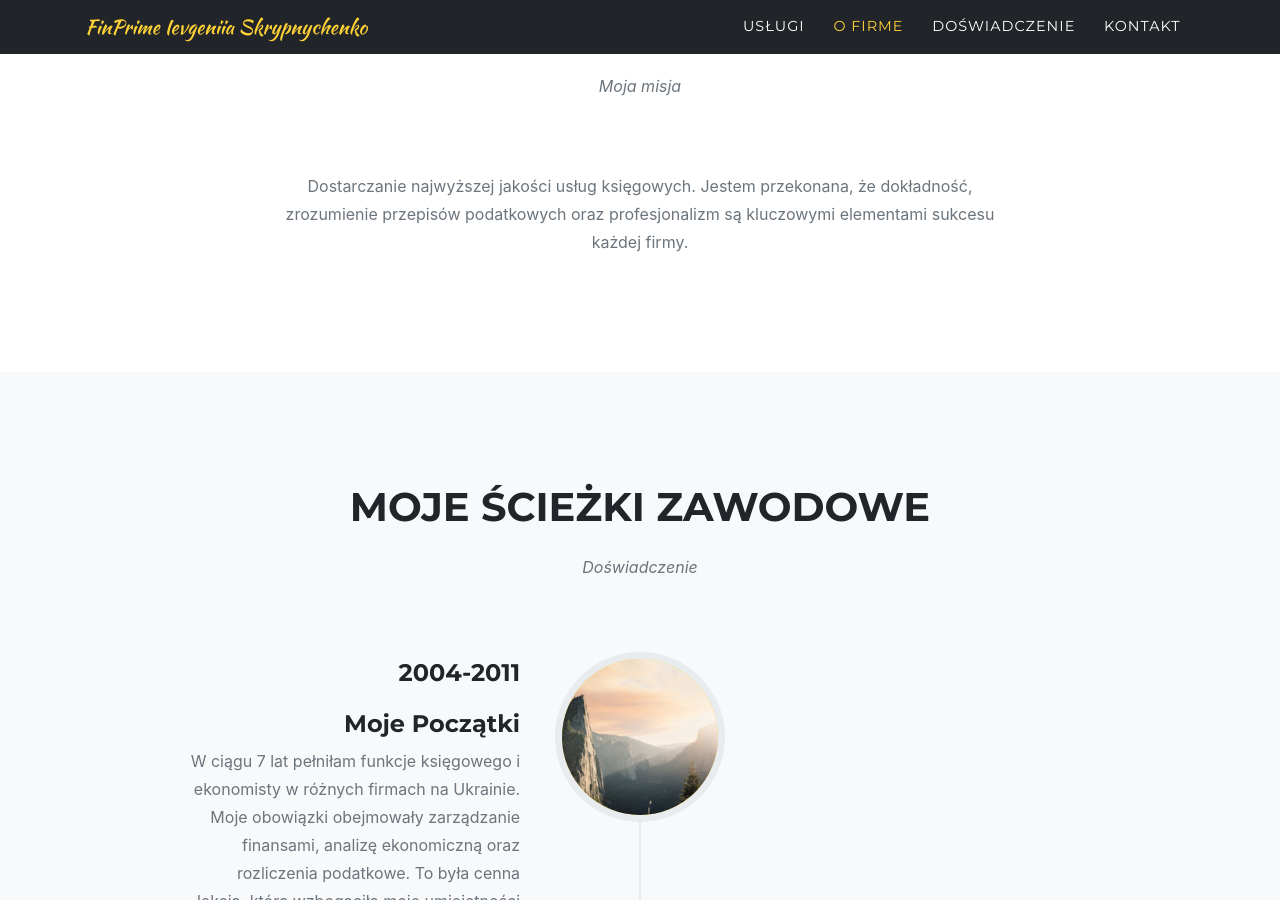
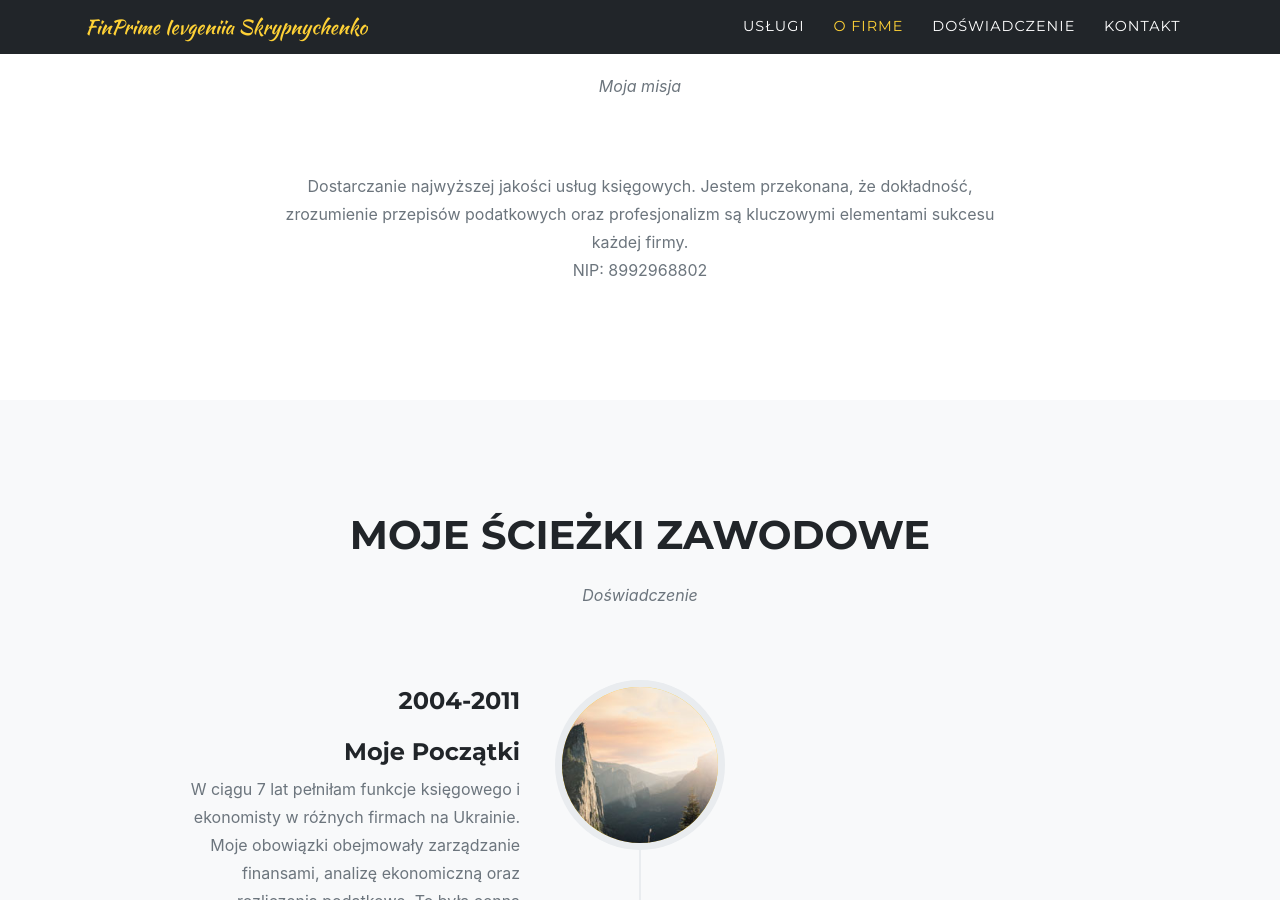
Before and after one commit to scripnichenko/finprime, a Jekyll site: the page built from index.md, in a window 1280 px wide and 900 px high, scrolled down 1799 px. Built offline with Jekyll 4.4.1, drawn with Linux system fonts in a browser that asks for light colours; some web fonts are replaced.

Commit message:
added NIP

```diff
--- a/_data/sitetext.yml
+++ b/_data/sitetext.yml
@@ -64,7 +64,7 @@ en: &DEFAULT_EN
   about:
     title: "O Firme"
     text: "Moja misja"
-    body: "Dostarczanie najwyższej jakości usług księgowych. Jestem przekonana, że dokładność, zrozumienie przepisów podatkowych oraz profesjonalizm są kluczowymi elementami sukcesu każdej firmy."
+    body: "Dostarczanie najwyższej jakości usług księgowych. Jestem przekonana, że dokładność, zrozumienie przepisów podatkowych oraz profesjonalizm są kluczowymi elementami sukcesu każdej firmy.  <br>  NIP: 8992968802"
     section: about
 
 
```
